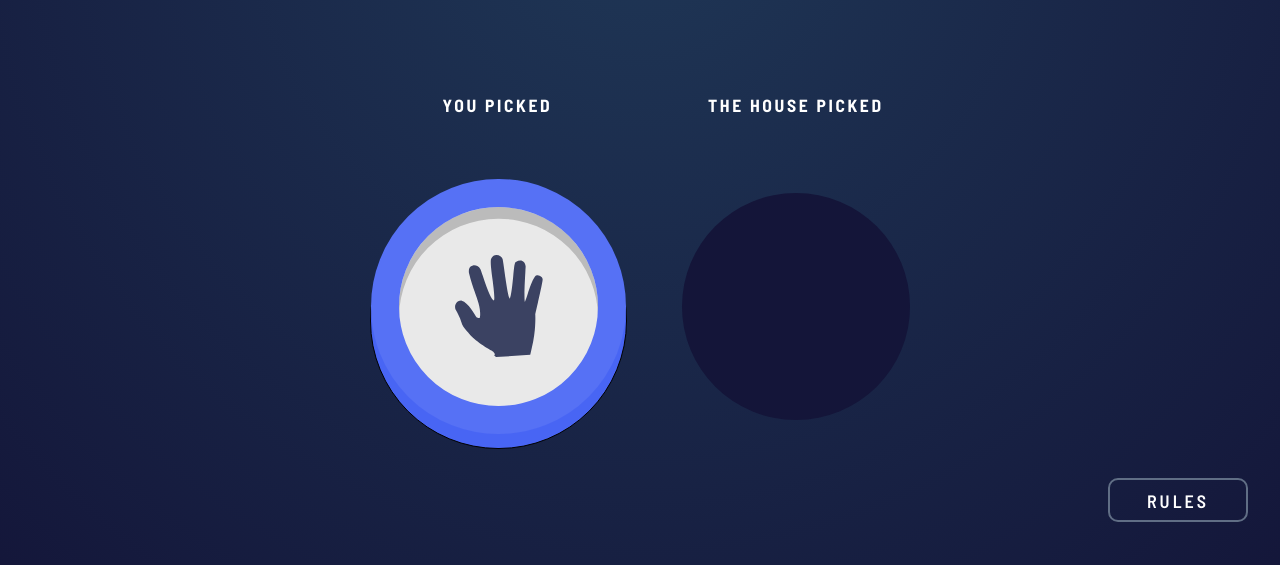
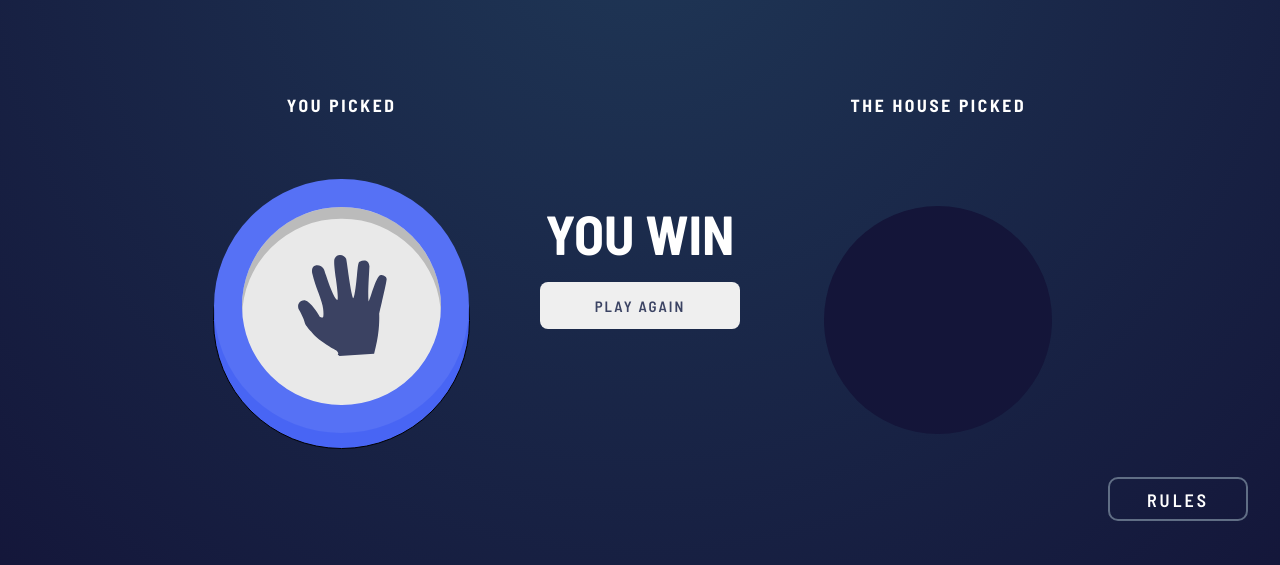
Before and after one commit to Cdrn19/rock-paper-scissors, a website: page index.html in a window 1280 px wide. Both pictures are taken after a click on the button 518 px from the left and 322 px from the top of the page. Shown: the part 183-748 px from the top of the page. Drawn offline with Linux system fonts and the light colour scheme.

Commit message:
:rocket: selection desing and script test

```diff
--- a/assets/modules/script.js
+++ b/assets/modules/script.js
@@ -27,6 +27,7 @@ for( let i = 0  ; i < mainButton.length ; ++i ) {
         selectionResult.style.display = "none";
         selectionResult.style.opacity = "0";
         selectionOptionRender(select, "player","YOU PICKED");
+        addPointRender("YOU WIN")
     });
 }
 
@@ -47,4 +48,12 @@ function selectionOptionRender(selectionPlayer, player,who){
             <img src="./assets/images/icon-${selectionPlayer}.svg" alt="${selectionPlayer}-icon">
         </figure>
     </button>`;
+};
+
+function addPointRender(result){
+        selectionResult.style.display = "block";
+    document.getElementById("outputResult").innerText = result;
+    setTimeout(()=>{
+        selectionResult.style.opacity = "1";
+    },1000);
 }
--- a/assets/styles/desktop.css
+++ b/assets/styles/desktop.css
@@ -135,21 +135,24 @@
 }
 
 .selection__wait {
-  margin: calc(2.2rem * 1.4822 * var(--porcentage-desktop)) calc(2.2rem * 1.4822 * var(--porcentage-desktop));
-  margin-bottom: calc(4.4rem * 1.4822 * var(--porcentage-desktop));
-  width: calc(17.5rem * 1.4822 * var(--porcentage-desktop));
-  height: calc(17.5rem * 1.4822 * var(--porcentage-desktop));
+  width: calc(25.9385rem * var(--porcentage-desktop));
+  height: calc(25.9385rem * var(--porcentage-desktop));
+  margin: calc(4.8332rem * var(--porcentage-desktop));
 }
 
-.selection__wait h2 {
-  margin-left: calc(4rem * var(--porcentage-desktop));
+.selection__result button {
+  margin: 0 calc(3.2rem * 1.4822 * var(--porcentage-desktop));
 }
 
 .selection__button {
-  margin: calc(2.2rem * 1.4822 * var(--porcentage-desktop));
   width: calc(19.7rem * 1.4822 * var(--porcentage-desktop));
   height: calc(19.7rem * 1.4822 * var(--porcentage-desktop));
   border: solid calc(0.1rem * 1.4822 * var(--porcentage-desktop)) black;
+}
+
+.selection__player .selection__button,
+.selection__house .selection__button {
+  margin: calc(3.2rem * var(--porcentage-desktop));
 }
 
 .selection__button--figure {
--- a/assets/styles/huge.css
+++ b/assets/styles/huge.css
@@ -128,10 +128,30 @@
 }
 
 .selection__wait {
-  margin: calc(2.2rem * 1.4822) calc(2.2rem * 1.4822);
-  margin-bottom: calc(4.4rem * 1.4822);
   width: calc(17.5rem * 1.4822);
   height: calc(17.5rem * 1.4822);
+  margin: calc(4.3rem * 1.4822);
+}
+
+.selection__result button {
+  margin: 0 3.2rem;
+}
+
+.selection__button {
+  margin-top: calc(2.2rem * 1.4822 * 1);
+  width: calc(19.7rem * 1.4822 * 1);
+  height: calc(19.7rem * 1.4822 * 1);
+  border: solid calc(0.1rem * 1.4822 * 1) black;
+}
+
+.selection__player .selection__button,
+.selection__house .selection__button {
+  margin: calc(3.2rem * 1.4822);
+}
+
+.selection__button--figure {
+  margin-top: calc(-2.2rem * 1.4822);
+  box-shadow: inset 0 calc(0.9rem * 1.4822) rgb(0 0 0 / 20%);
 }
 
 .selection__button--figure.paper {
--- a/assets/styles/mobile.css
+++ b/assets/styles/mobile.css
@@ -201,8 +201,13 @@ body {
 }
 
 .selection__player,
+.selection__result,
 .selection__house {
   text-align: center;
+}
+
+.selection__player,
+.selection__house {
   display: flex;
   flex-direction: column-reverse;
 }
@@ -219,13 +224,39 @@ body {
   width: calc(17.5rem * var(--porcentage-mobile));
   height: calc(17.5rem * var(--porcentage-mobile));
   border-radius: 50%;
-  margin-bottom: calc(2.2rem * var(--porcentage-mobile));
+  margin: calc(1.1rem * var(--porcentage-mobile)) 0;
   margin-left: calc(4rem * var(--porcentage-mobile));
   border: none;
 }
 
 .selection__wait h2 {
   margin-left: calc(4rem * var(--porcentage-mobile));
+}
+
+.selection__result {
+  opacity: 0;
+  transition: opacity 1s;
+  position: absolute;
+  margin-top: 21.3rem;
+}
+
+.selection__result h1 {
+  margin-bottom: 1.6rem;
+  font-size: 5.5rem;
+}
+
+.selection__result button {
+  margin: 0 calc(3.2rem * var(--porcentage-mobile));
+  padding: 1.5rem 5.5rem 1.4rem;
+  font-size: 1.5rem;
+  color: hsl(229deg 25% 31%);
+  letter-spacing: 0.2rem;
+  border-radius: 0.8rem;
+  border-style: none;
+}
+
+.selection__result button:hover {
+  color: #c1445c;
 }
 
 .selection__button {
--- a/assets/styles/tablet.css
+++ b/assets/styles/tablet.css
@@ -136,21 +136,37 @@
 }
 
 .selection__wait {
-  margin: calc(2.2rem * 1.4822 * var(--porcentage-tablet)) calc(2.2rem * 1.4822 * var(--porcentage-tablet));
-  margin-bottom: calc(4.4rem *  var(--porcentage-tablet));
-  width: calc(17.5rem * 1.4822 * var(--porcentage-tablet));
-  height: calc(17.5rem * 1.4822 * var(--porcentage-tablet));
+  width: calc(25.9385rem * var(--porcentage-tablet));
+  height: calc(25.9385rem * var(--porcentage-tablet));
+  margin: calc(3.2608rem * var(--porcentage-tablet)) calc(1.6304rem * var(--porcentage-tablet));
 }
 
 .selection__wait h2 {
   margin-left: 0;
 }
 
+.selection__result {
+  position: unset;
+  margin: 0;
+}
+
+.selection__result button {
+  margin: 0 calc(3.2rem * var(--porcentage-tablet));
+}
+
 .selection__button {
-  margin: calc(2.2rem * 1.4822 * var(--porcentage-tablet));
+  margin-top: calc(2.2rem * 1.4822 * var(--porcentage-tablet));
   width: calc(19.7rem * 1.4822 * var(--porcentage-tablet));
   height: calc(19.7rem * 1.4822 * var(--porcentage-tablet));
   border: solid calc(0.1rem * 1.4822 * var(--porcentage-tablet)) black;
+}
+
+.selection__player .selection__button {
+  margin-right: 0;
+}
+
+.selection__house .selection__button {
+  margin-left: 0;
 }
 
 .selection__button--figure {
```
